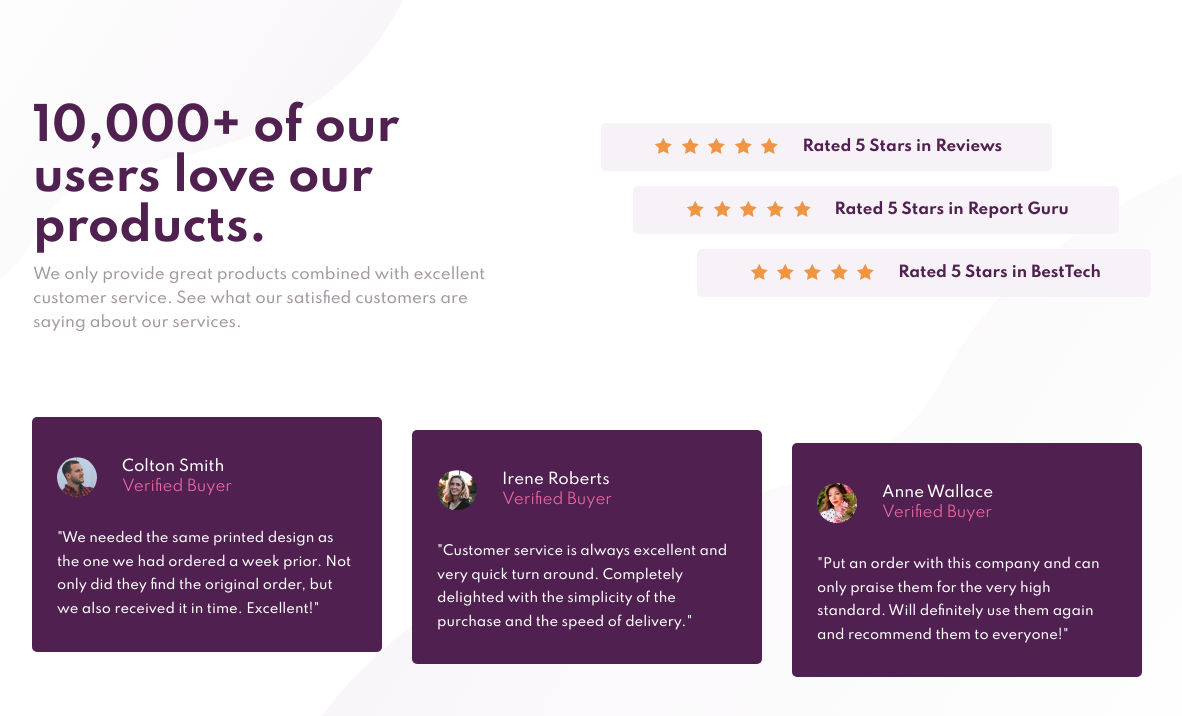
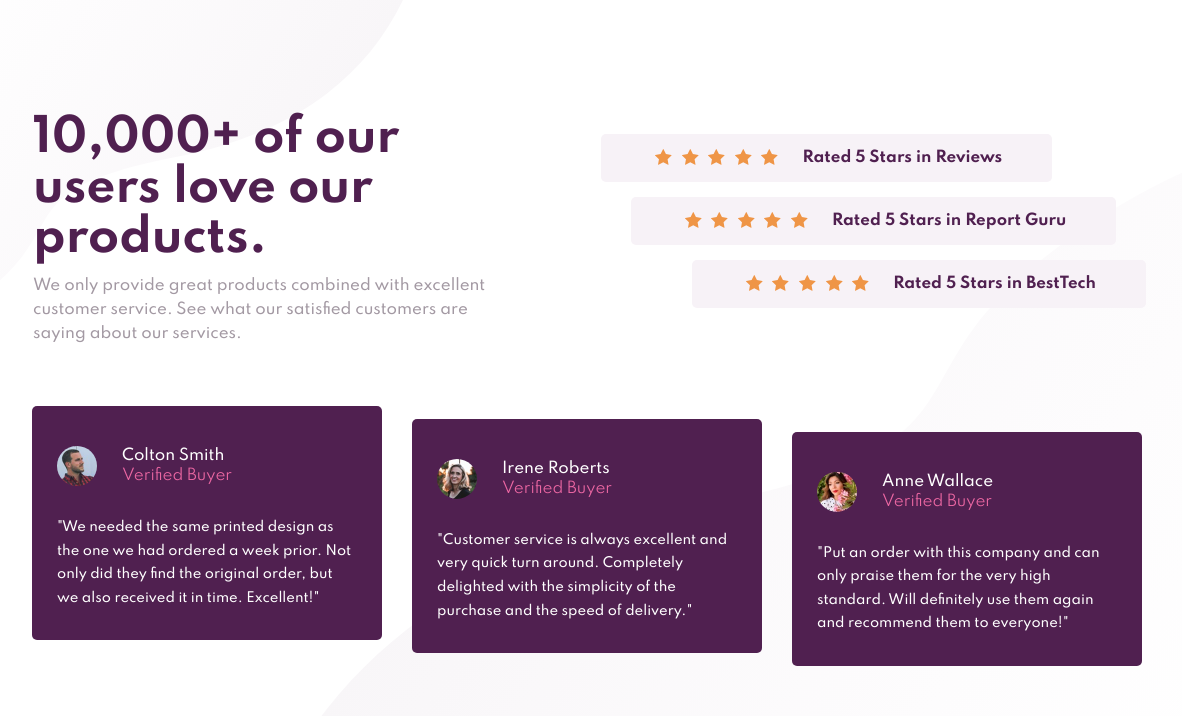
Before and after one commit to fernandoprestes/social-proof-section, a plain HTML site: page index.html in a window 1536 px wide. Shown: the whole page, without its empty margins (181-1363 px from the left). Drawn offline with Linux system fonts and the light colour scheme.

Commit message:
🎨 Improve media screen width stucture

```diff
--- a/assets/css/style.css
+++ b/assets/css/style.css
@@ -118,7 +118,7 @@ body {
   color: var(--color-white);
 }
 
-@media screen and (min-width: 1443px) {
+@media screen and (min-width: 1138px) {
   body {
     min-height: 100vh;
     background-image: url(../images/bg-pattern-top-desktop.svg),
@@ -132,13 +132,13 @@ body {
     height: 90vh;
     display: flex;
     flex-direction: column;
-    justify-content: space-evenly;
+    justify-content: center;
   }
 
   .introduction-section,
   .testimonials-boxs {
     flex-direction: row;
-    min-width: 144rem;
+    min-width: 100%;
   }
 
   .introduction-section {
@@ -185,6 +185,7 @@ body {
   .rating-box .wrapper-rate {
     display: flex;
     flex-direction: row;
+    margin-right: 3rem;
     padding: 1.5rem 5rem;
   }
 
```
